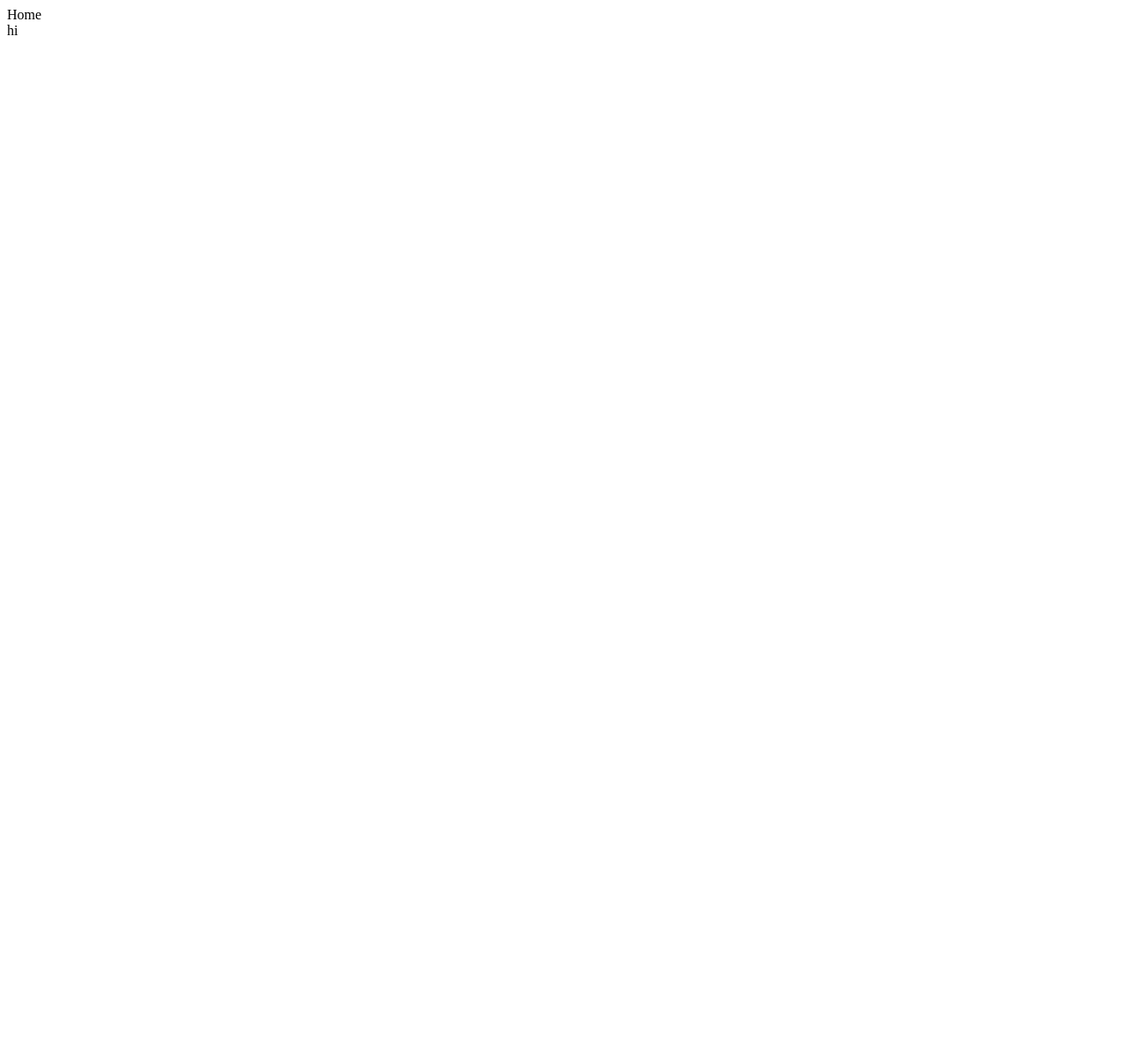
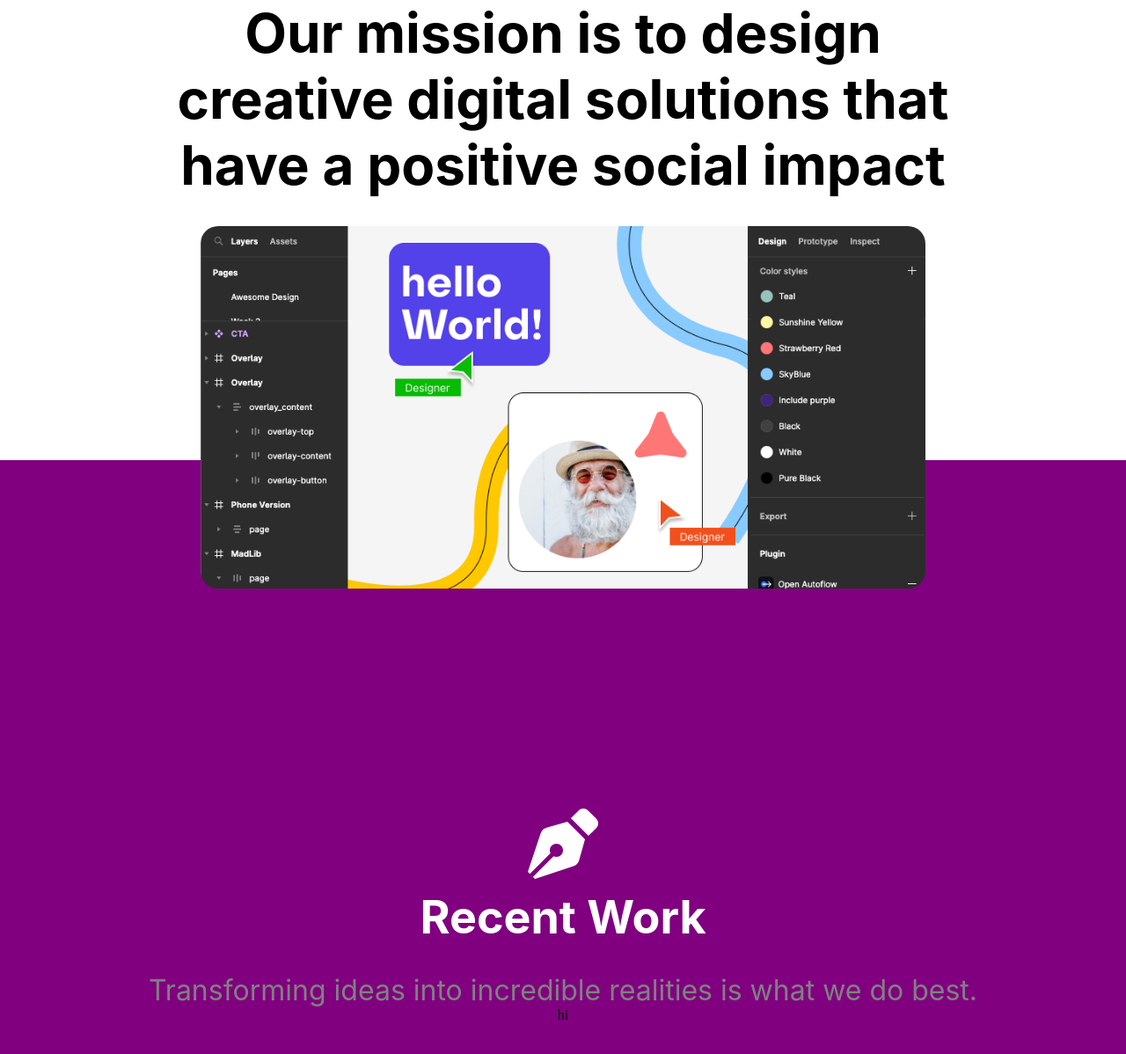
Before and after one commit to austin1im/nextjsTemplate, a Next.js app: page / in a window 1280 px wide. Shown: the top 1198 px of the page at 88% size. Before the commit the page ends 800 px from the top, so only its background shows below. Built offline with nearby package versions, Linux system fonts and the light colour scheme.

Commit message:
finished up to cards

```diff
--- a/app/(pages)/(home)/page.jsx
+++ b/app/(pages)/(home)/page.jsx
@@ -1,10 +1,30 @@
+"use client";
 import Card from "@/app/(pages)/_components/home/card.jsx"
+import styles from "./page.module.scss"
+import Image from "next/image";
+import { FaPenNib } from "react-icons/fa";
 
 export default function Home() {
   return (
     <main>
-        <div>Home
+      <div className={styles.mission}>
+        <h1 className={styles.missionText}>
+          Our mission is to design creative digital solutions that have a positive social impact
+        </h1>
+        <Image width={824} height={412} src='/helloworld.png' alt='hello world' className={styles.helloImage}/>
+      </div>
+      <div className={styles.recent}>
+          <FaPenNib size="5rem" color="white"/>
+          <h2 className={styles.recentTitle}>
+            Recent Work
+          </h2>
+          <h3 className={styles.recentSubtitle}>
+            Transforming ideas into incredible realities is what we do best.
+          </h3>
           <Card/>
+      </div>
+
+      <div className={styles.purpleBackground}>
       </div>
     </main>
   );
--- /dev/null
+++ b/app/(pages)/(home)/page.module.scss
@@ -0,0 +1,46 @@
+@use '@/app/(pages)/_globals/mixins.scss';
+
+.mission {
+    display: flex;
+    flex-direction: column;
+    align-items: center;
+    margin-bottom: 15.63rem;
+}
+
+.missionText {
+    @include mixins.fontStyle(3.875rem, 700, normal, 'Inter');
+    width: 70%;
+    text-align: center;
+    margin-bottom: 2rem;
+}
+
+.helloImage {
+    object-fit: cover;
+    border-radius: 1.25rem;
+}
+
+.purpleBackground {
+    background-color: purple;
+    position: relative;
+    margin-top: -40rem;
+    z-index: -1;
+    height: 100rem;
+}
+
+.recent {
+    display: flex;
+    flex-direction: column;
+    align-items: center;
+}
+
+.recentTitle {
+    color: white;
+    @include mixins.fontStyle(3.25rem, 700, normal, 'Inter');
+    margin-top: 0.75rem;
+}
+
+.recentSubtitle {
+    color: gray;
+    @include mixins.fontStyle(2rem, 400, normal, 'Inter');
+    margin-top: 2rem;
+}
--- a/app/(pages)/_components/home/card.jsx
+++ b/app/(pages)/_components/home/card.jsx
@@ -1,14 +1,9 @@
-import { FaPenNib } from "react-icons/fa";
+"use client";
 
 export default function Card() {
     return (
       <main>
-        <div className="mission">
-      hi
-        </div>
-        <div className="recentwork">
-
-        </div>
+        hi
       </main>
     );
   }
--- a/app/(pages)/_globals/globals.scss
+++ b/app/(pages)/_globals/globals.scss
@@ -1 +1,5 @@
-// add globals
+* {
+    box-sizing: border-box;
+    padding: 0;
+    margin: 0;
+  }
--- a/app/(pages)/_globals/mixins.scss
+++ b/app/(pages)/_globals/mixins.scss
@@ -1,3 +1,10 @@
+@mixin fontStyle($size, $weight, $line-height, $family) {
+  font-size: $size;
+  font-weight: $weight;
+  line-height: $line-height;
+  font-family: $family;
+}
+
 @mixin med-desktop {
     @media screen and (max-width: 1440px) {
       @content;
--- a/jsconfig.json
+++ b/jsconfig.json
@@ -1,7 +1,7 @@
 {
   "compilerOptions": {
     "paths": {
-      "@/components/*": ["./src/*"]
+      "@/*": ["./*"]
     }
   }
 }
--- a/package.json
+++ b/package.json
@@ -12,6 +12,7 @@
     "next": "15.4.4",
     "react": "19.1.0",
     "react-dom": "19.1.0",
+    "react-icons": "^5.5.0",
     "sass": "^1.89.2"
   },
   "devDependencies": {
```
Also changed, not shown: 1 other file (tests, documents, lock files or other folders). Lines whose indentation alone changed are shown as unchanged.
